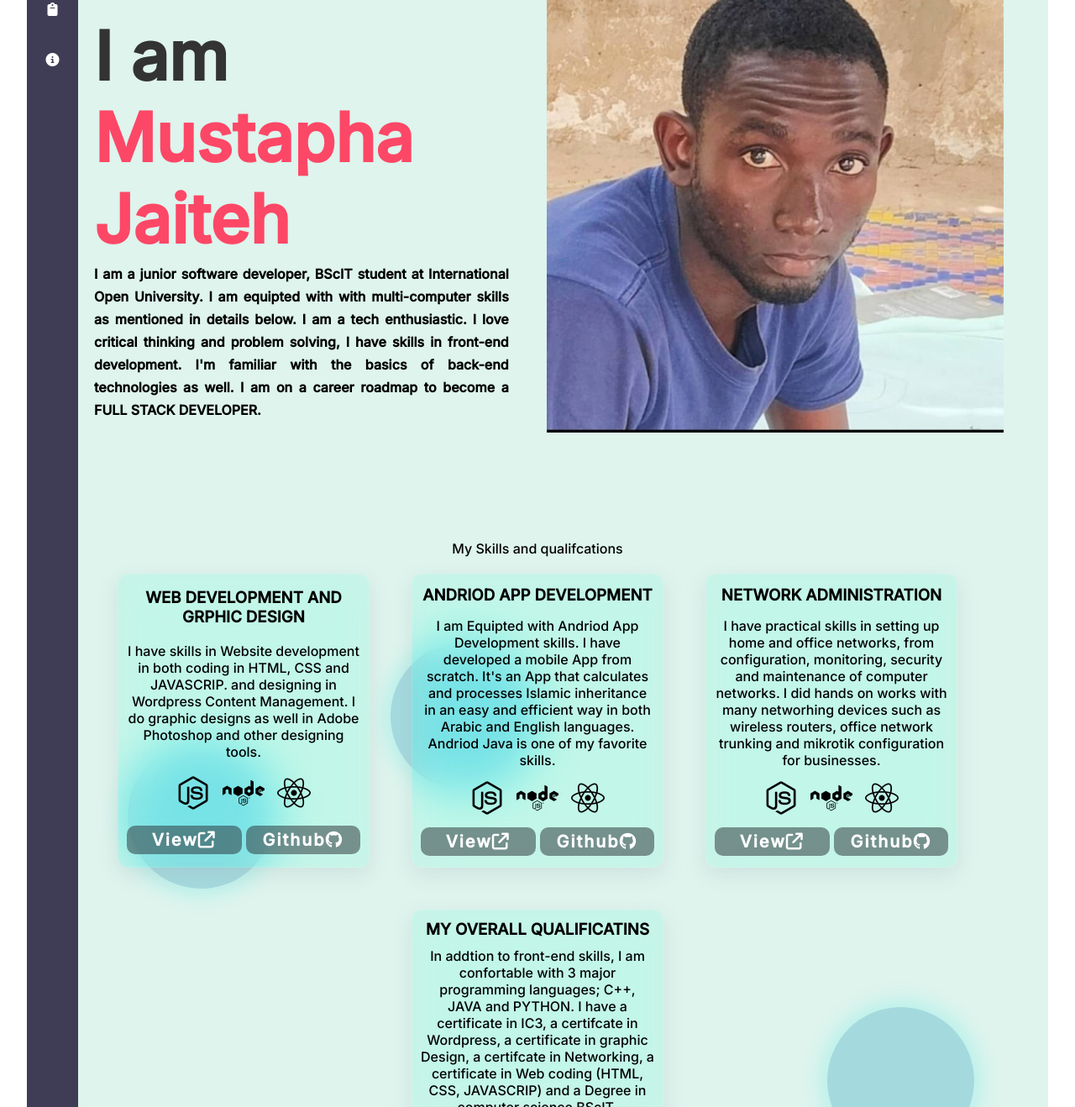
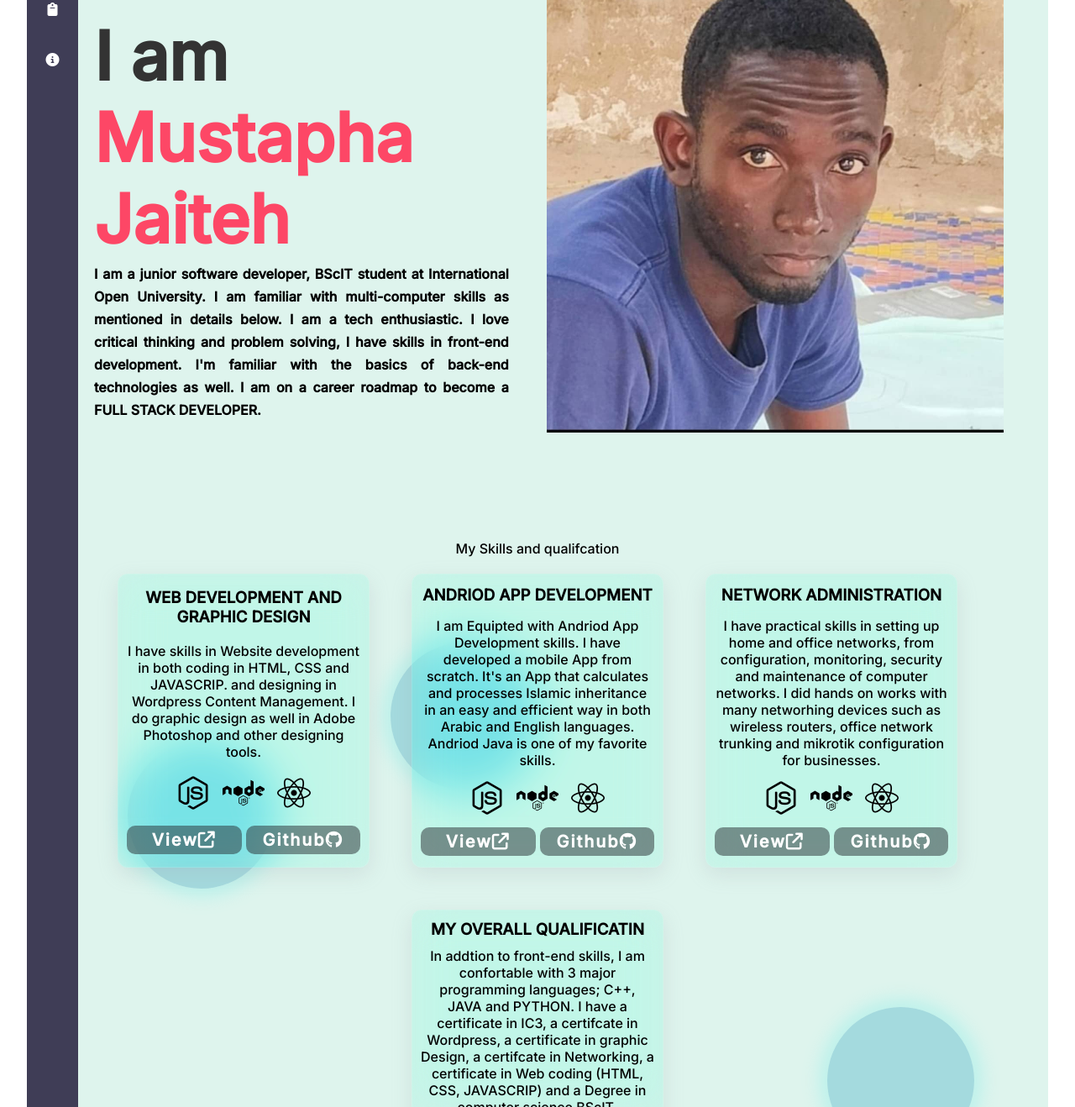
Before and after one commit to Mustaphajaiteh/Mustik.github.io, a plain HTML site: page index.html in a window 1280 px wide. Shown: the part 169-1487 px from the top of the page at 84% size. Drawn offline with Linux system fonts and the light colour scheme.

Commit message:
16-9-update

```diff
--- a/index.html
+++ b/index.html
@@ -61,7 +61,7 @@
         <h1>I am <span>Mustapha Jaiteh</span></h1>
      </div>
       <p>I am a junior software developer, BScIT student at International Open University.
-         I am equipted with with multi-computer skills as mentioned in details below.
+         I am familiar with multi-computer skills as mentioned in details below.
          I am a tech enthusiastic. I love critical thinking and problem solving, I have skills
          in front-end development. I'm familiar with the basics of back-end technologies as well.
         I am on a career roadmap to become a
@@ -70,15 +70,15 @@
      </div>
        <img src="my profile.jpeg" alt="" srcset="">
      </div>
-        <p>My Skills and qualifcations</p>
+        <p>My Skills and qualifcation</p>
         <div class="projects">
           <ul>
             <li>
-              <h3>Web Development and grphic design</h3>
+              <h3>Web Development and graphic design</h3>
               <p>
                 I have skills in Website development in both coding in HTML, CSS and JAVASCRIP.
                 and designing in Wordpress Content Management.
-                I do graphic designs as well in Adobe Photoshop and other designing tools.
+                I do graphic design as well in Adobe Photoshop and other designing tools.
               </p>
               <div class="stacks">
                 <i class="fa-brands fa-node-js"></i>
@@ -142,7 +142,7 @@
               </div>
             </li>
             <li>
-              <h3>My overall qualificatins</h3>
+              <h3>My overall qualificatin</h3>
               <p>
                 In addtion to front-end skills, I am confortable with 3 major programming languages;
                 C++, JAVA and PYTHON.
```
